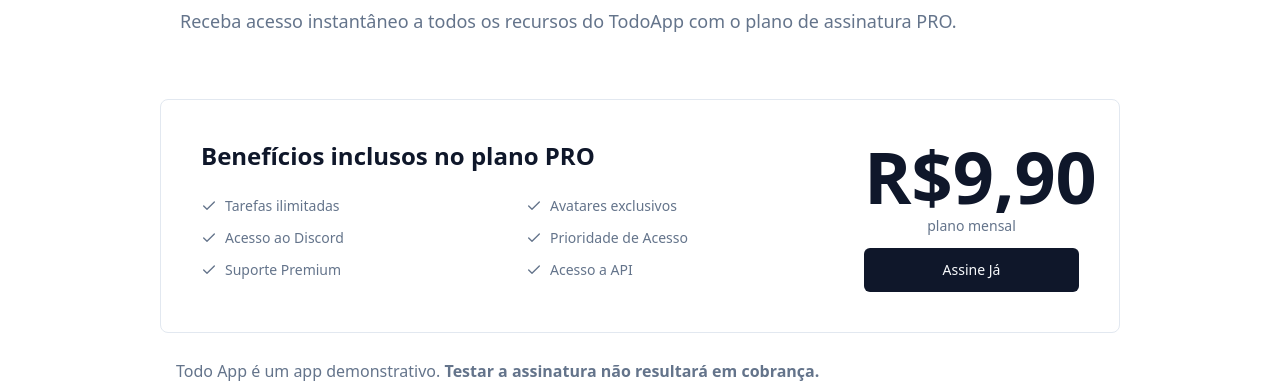
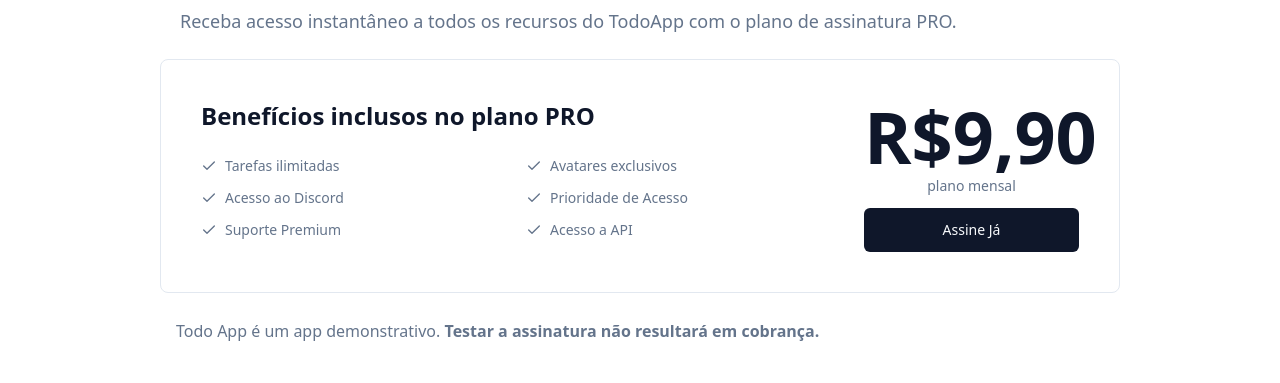
Before and after one commit to alvarengaflavio/todo-next, a Next.js app: page /pricing in a window 1280 px wide. Shown: the part 314-697 px from the top of the page. Built offline with nearby package versions, Linux system fonts and the light colour scheme; no server answers; sample sign-in values are in the browser's storage.

Commit message:
Update planName variable in GetUserPlan component

```diff
--- a/src/app/(marketing)/pricing/get-user-plan.tsx
+++ b/src/app/(marketing)/pricing/get-user-plan.tsx
@@ -44,7 +44,7 @@
     // setPlan(user.plan);
   }
 
-  const planName = plan?.name || "loading";
+  const planName = plan?.name || "basic";
   return (
     <>
       <div className="mx-auto flex w-full flex-col gap-4 md:max-w-[58rem]">
@@ -58,8 +58,8 @@
       </div>
       <div
         className={cn(
-          "grid w-full mt-10 items-start gap-10 rounded-lg border p-10 md:grid-cols-[1fr_200px]",
-          planName === "basic" ? addSelectedOutline : " "
+          "grid w-full items-start gap-10 rounded-lg border p-10 md:grid-cols-[1fr_200px]",
+          planName === "premium" ? addSelectedOutline : " "
         )}
       >
         <div className="grid gap-6">
```
